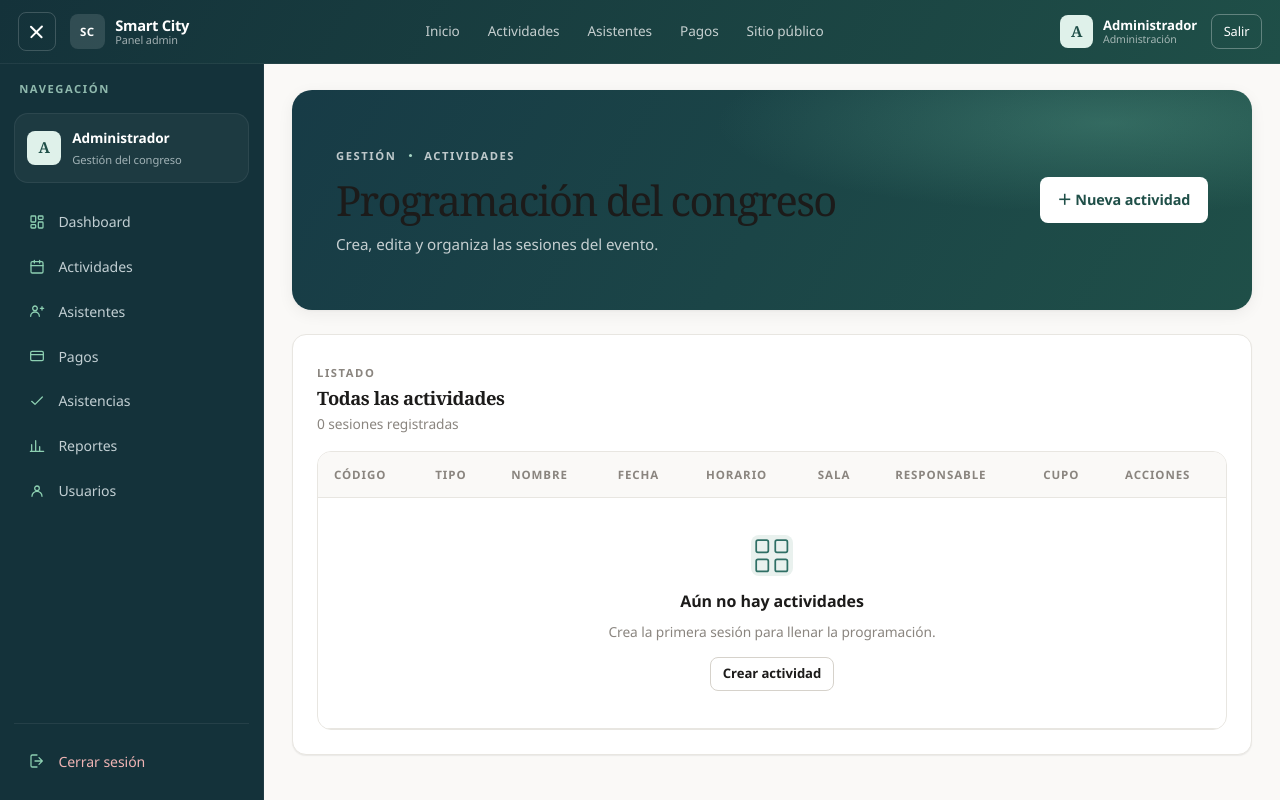
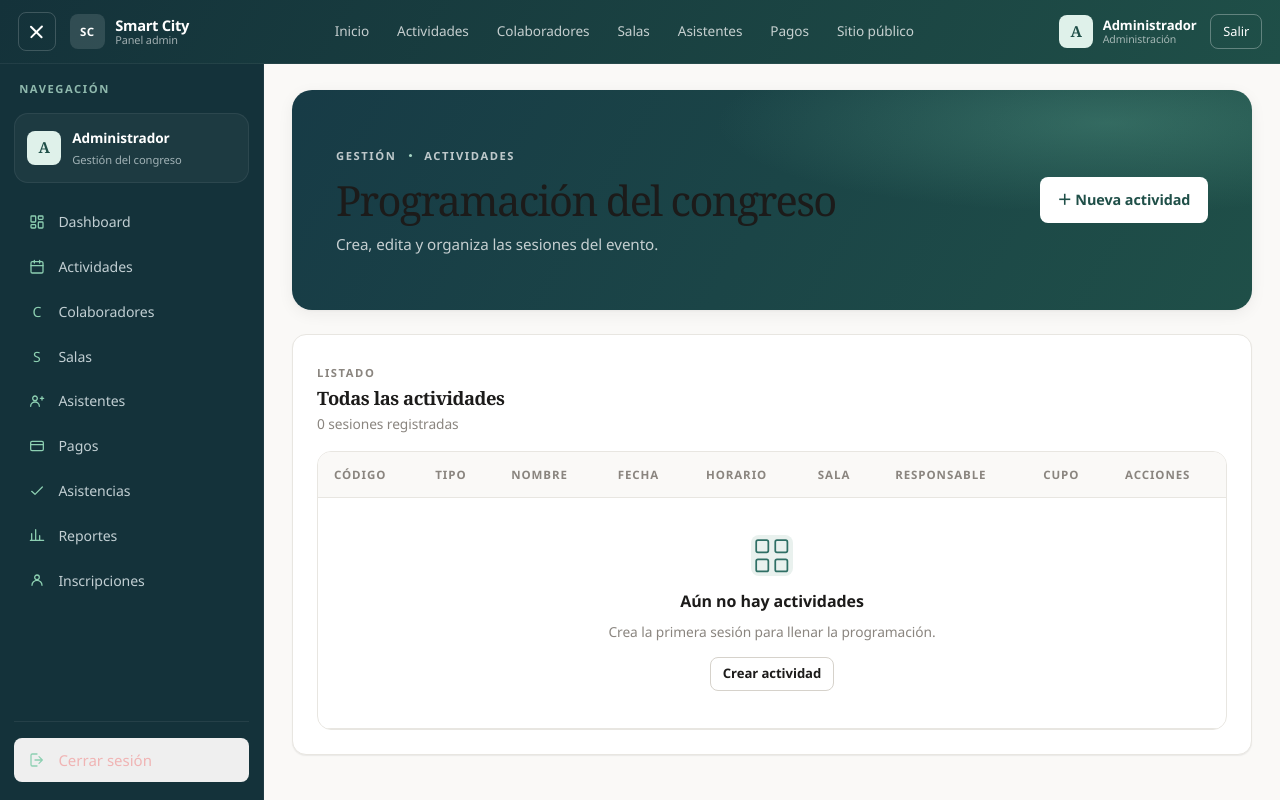
Before and after one commit to dianacopacondori/CongresoSmartCity, a Spring Boot app: page /admin/actividades in a window 1280 px wide. Run offline with Spring Boot 4, Linux system fonts and the light colour scheme; the visitor is signed in with stand-in values (Sample User, id 1); data that the repository does not hold is empty; some of the project's set-up classes (security, data sources, template engines, error pages and the like) are left out, and stand-ins take their place; database files in the repository are not loaded.

Commit message:
Add files via upload

```diff
--- a/src/main/resources/templates/fragments/navbar-admin.html
+++ b/src/main/resources/templates/fragments/navbar-admin.html
@@ -22,8 +22,10 @@
   <nav class="admin-top-links" aria-label="Accesos rápidos">
     <a th:href="@{/admin/dashboard}" href="dashboard-admin.html">Inicio</a>
     <a th:href="@{/admin/actividades}" href="admin-actividades.html">Actividades</a>
-    <a th:href="@{/admin/asistentes}" href="#">Asistentes</a>
-    <a th:href="@{/admin/pagos}" href="#">Pagos</a>
+    <a th:href="@{/admin/colaboradores}" href="#">Colaboradores</a>
+    <a th:href="@{/admin/salas}" href="#">Salas</a>
+    <a th:href="@{/asistentes/admin/listar}" href="#">Asistentes</a>
+    <a th:href="@{/pagos/admin/listar}" href="#">Pagos</a>
     <a th:href="@{/}" href="index.html">Sitio público</a>
   </nav>
 
@@ -36,7 +38,9 @@
         <small>Administración</small>
       </div>
     </div>
-    <a class="admin-logout-btn" th:href="@{/usuarios/logout}" href="login.html">Salir</a>
+    <form th:action="@{/usuarios/logout}" method="post">
+      <button class="admin-logout-btn" type="submit">Salir</button>
+    </form>
   </div>
 </header>
 
@@ -73,7 +77,15 @@
       </span>
       <span>Actividades</span>
     </a>
-    <a class="admin-side-link" th:href="@{/admin/asistentes}" href="#">
+    <a class="admin-side-link" th:href="@{/admin/colaboradores}" href="#">
+      <span class="side-icon" aria-hidden="true">C</span>
+      <span>Colaboradores</span>
+    </a>
+    <a class="admin-side-link" th:href="@{/admin/salas}" href="#">
+      <span class="side-icon" aria-hidden="true">S</span>
+      <span>Salas</span>
+    </a>
+    <a class="admin-side-link" th:href="@{/asistentes/admin/listar}" href="#">
       <span class="side-icon" aria-hidden="true">
         <svg viewBox="0 0 24 24" fill="none" stroke="currentColor" stroke-linecap="round" stroke-linejoin="round">
           <circle cx="9" cy="8" r="3.5"/><path d="M2.5 20a6.5 6.5 0 0 1 13 0"/><path d="M17 8h5M19.5 5.5v5"/>
@@ -81,7 +93,7 @@
       </span>
       <span>Asistentes</span>
     </a>
-    <a class="admin-side-link" th:href="@{/admin/pagos}" href="#">
+    <a class="admin-side-link" th:href="@{/pagos/admin/listar}" href="#">
       <span class="side-icon" aria-hidden="true">
         <svg viewBox="0 0 24 24" fill="none" stroke="currentColor" stroke-linecap="round" stroke-linejoin="round">
           <rect x="2.5" y="5" width="19" height="14" rx="2"/><path d="M2.5 10h19"/>
@@ -89,7 +101,7 @@
       </span>
       <span>Pagos</span>
     </a>
-    <a class="admin-side-link" th:href="@{/admin/asistencias}" href="#">
+    <a class="admin-side-link" th:href="@{/asistencias/admin/listar}" href="#">
       <span class="side-icon" aria-hidden="true">
         <svg viewBox="0 0 24 24" fill="none" stroke="currentColor" stroke-linecap="round" stroke-linejoin="round">
           <path d="M4 12.5 9 17l11-11"/>
@@ -97,7 +109,7 @@
       </span>
       <span>Asistencias</span>
     </a>
-    <a class="admin-side-link" th:href="@{/admin/reportes}" href="#">
+    <a class="admin-side-link" th:href="@{/reportes/admin/menu}" href="#">
       <span class="side-icon" aria-hidden="true">
         <svg viewBox="0 0 24 24" fill="none" stroke="currentColor" stroke-linecap="round" stroke-linejoin="round">
           <path d="M4 20V10M10 20V4M16 20v-7M22 20H2"/>
@@ -105,57 +117,36 @@
       </span>
       <span>Reportes</span>
     </a>
-    <a class="admin-side-link" th:href="@{/admin/usuarios}" href="#">
+    <a class="admin-side-link" th:href="@{/inscripciones/admin/listar}" href="#">
       <span class="side-icon" aria-hidden="true">
         <svg viewBox="0 0 24 24" fill="none" stroke="currentColor" stroke-linecap="round" stroke-linejoin="round">
           <circle cx="12" cy="8" r="3.5"/><path d="M4.5 20a7.5 7.5 0 0 1 15 0"/>
         </svg>
       </span>
-      <span>Usuarios</span>
+      <span>Inscripciones</span>
     </a>
   </nav>
 
   <div class="admin-sidebar-footer">
-    <a class="admin-side-link danger" th:href="@{/usuarios/logout}" href="login.html">
+    <form th:action="@{/usuarios/logout}" method="post">
+      <button class="admin-side-link danger" type="submit">
       <span class="side-icon" aria-hidden="true">
         <svg viewBox="0 0 24 24" fill="none" stroke="currentColor" stroke-linecap="round" stroke-linejoin="round">
           <path d="M15 17l5-5-5-5M20 12H9M12 3H5a2 2 0 0 0-2 2v14a2 2 0 0 0 2 2h7"/>
         </svg>
       </span>
-      <span>Cerrar sesión</span>
-    </a>
+        <span>Cerrar sesión</span>
+      </button>
+    </form>
   </div>
 </aside>
 
 <div th:fragment="overlay" class="admin-sidebar-overlay" id="adminSidebarOverlay" hidden></div>
 
 <th:block th:fragment="scripts">
-  <script>
-    (function () {
-      const body = document.body;
-      const hamburger = document.getElementById('adminHamburger');
-      const closeBtn = document.getElementById('adminSidebarClose');
-      const overlay = document.getElementById('adminSidebarOverlay');
-
-      function setSidebar(open) {
-        body.classList.toggle('sidebar-open', open);
-        if (hamburger) hamburger.setAttribute('aria-expanded', open ? 'true' : 'false');
-        if (overlay) overlay.hidden = !open;
-      }
-      function toggleSidebar() { setSidebar(!body.classList.contains('sidebar-open')); }
-
-      if (hamburger) hamburger.addEventListener('click', toggleSidebar);
-      if (closeBtn) closeBtn.addEventListener('click', function () { setSidebar(false); });
-      if (overlay) overlay.addEventListener('click', function () { setSidebar(false); });
-
-      if (window.matchMedia('(min-width: 992px)').matches) setSidebar(true);
-
-      window.addEventListener('resize', function () {
-        if (window.matchMedia('(min-width: 992px)').matches) setSidebar(true);
-        else setSidebar(false);
-      });
-    })();
-  </script>
+  <script th:src="@{/js/bootstrap.bundle.min.js(v='5.3.0')}" src="/js/bootstrap.bundle.min.js"></script>
+  <script th:src="@{/js/admin-navbar.js}"></script>
+  <script th:src="@{/js/confirm-submit.js}"></script>
 </th:block>
 
 </body>
```
Also changed, not shown: src/main/resources/templates/fragments/navbar-publico.html (+4 -3 lines).
